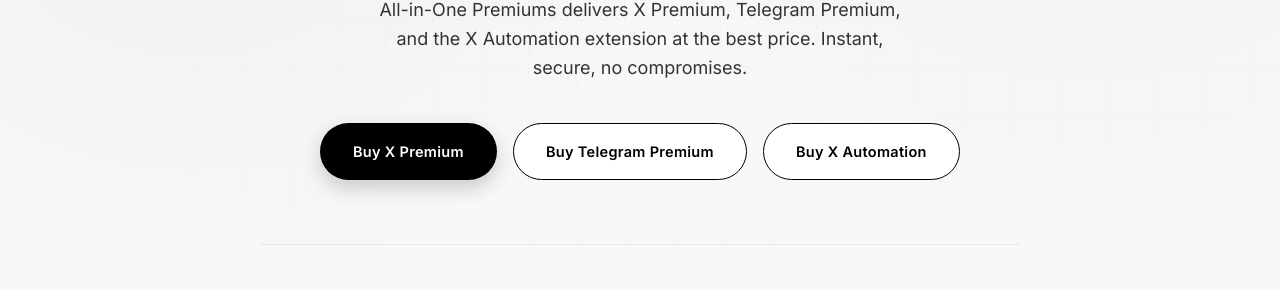
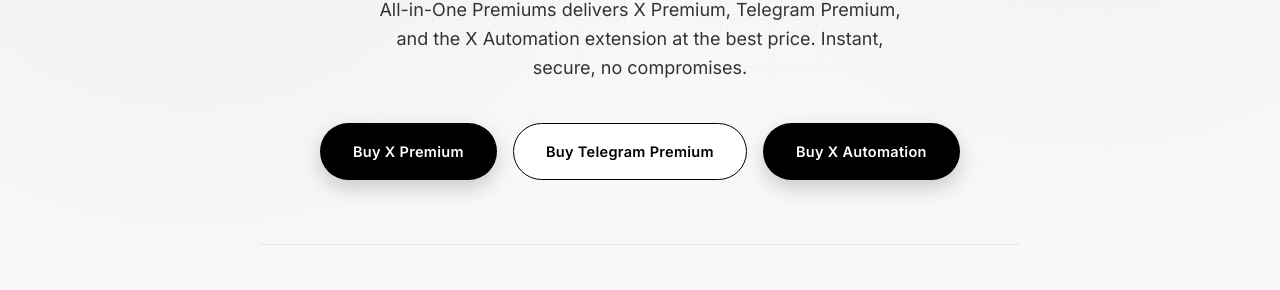
Before and after one commit to Evan3455940/all-in-one-premiums, a plain HTML site: page index.html in a window 1280 px wide. Shown: the part 450-740 px from the top of the page. Drawn offline with nearby package versions, Linux system fonts and the light colour scheme.

Commit message:
Make Buy X Automation button black to match Buy X Premium

```diff
--- a/index.html
+++ b/index.html
@@ -429,7 +429,7 @@
     <div class="hero-actions reveal visible reveal-delay-2">
       <a href="#x-premium" class="btn btn-primary ripple" onclick="event.preventDefault(); document.getElementById('x-premium').scrollIntoView({behavior:'smooth'})">Buy X Premium</a>
       <a href="#telegram-premium" class="btn btn-outline ripple" onclick="event.preventDefault(); document.getElementById('telegram-premium').scrollIntoView({behavior:'smooth'})">Buy Telegram Premium</a>
-      <a href="#x-automation" class="btn btn-outline ripple" onclick="event.preventDefault(); document.getElementById('x-automation').scrollIntoView({behavior:'smooth'})">Buy X Automation</a>
+      <a href="#x-automation" class="btn btn-primary ripple" onclick="event.preventDefault(); document.getElementById('x-automation').scrollIntoView({behavior:'smooth'})">Buy X Automation</a>
     </div>
     <div class="hero-stats reveal visible reveal-delay-3">
       <div class="stat"><h3>2 Min</h3><span>Avg. Delivery</span></div>
```
